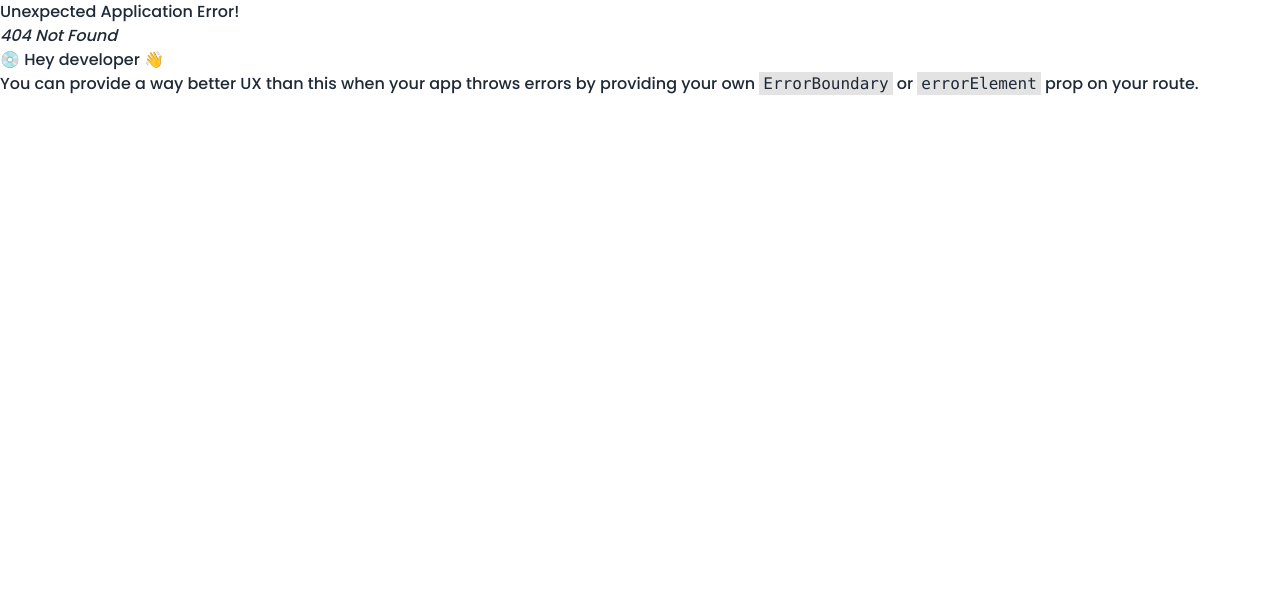
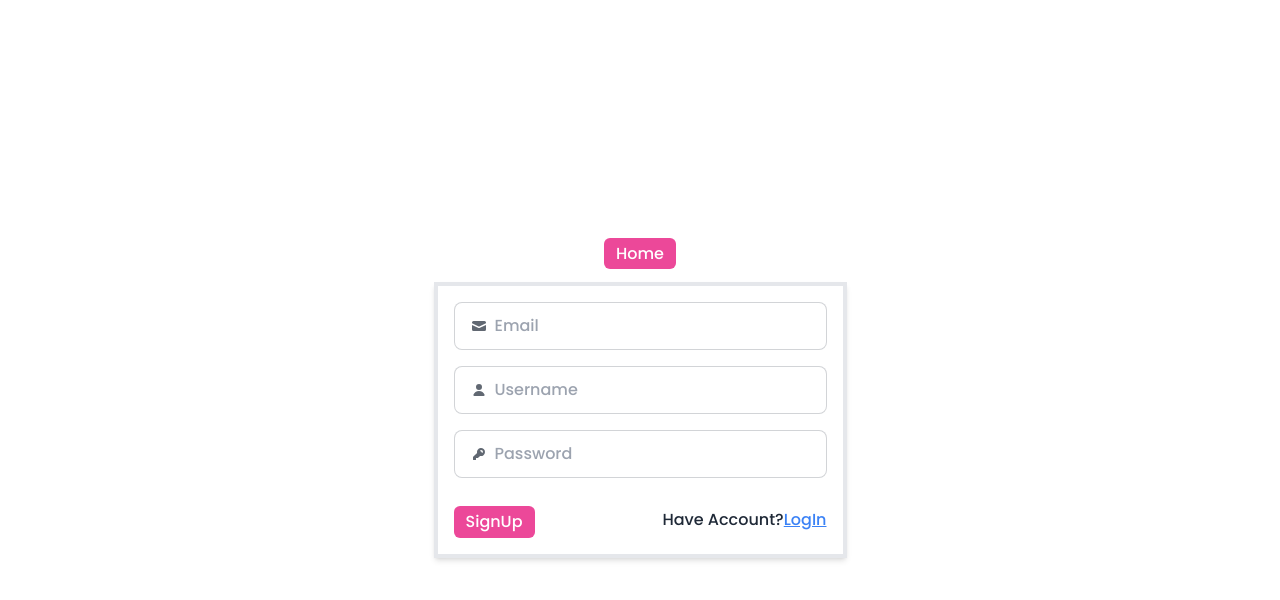
Before and after one commit to Ketan-Chaudhary/BookStore, a React app in the folder Frontend/bookstore/: page /signup in a window 1280 px wide. Before the commit this address had no page. Shown: the top 600 px of the page. Built offline with nearby package versions, Linux system fonts and the light colour scheme; the HTML template or start-up script is replaced by a standard one.

Commit message:
SignUp & Login Page

```diff
--- a/Frontend/bookstore/src/App.jsx
+++ b/Frontend/bookstore/src/App.jsx
@@ -2,6 +2,7 @@ import React from 'react'
 import Home from './Pages/Home'
 import { createBrowserRouter, RouterProvider } from "react-router-dom";
 import Courses from './Pages/Courses'
+import Signup from './Components/Login/Signup';
 
 
 const router = createBrowserRouter([
@@ -12,6 +13,10 @@ const router = createBrowserRouter([
   {
     path: "/course",
     element: <Courses />,
+  },
+  {
+    path: "/signup",
+    element: <Signup />,
   },
 ]);
 
--- a/Frontend/bookstore/src/Components/Banner/Banner.jsx
+++ b/Frontend/bookstore/src/Components/Banner/Banner.jsx
@@ -30,7 +30,7 @@ const Banner = () => {
             </label>
 
           </div>
-            <button className="btn btn-secondary mt-6">Secondary</button>
+            <button className="btn btn-secondary mt-6">Get Started</button>
         </div>
         <div className="right-banner w-full order-1">
         <img src="./books-banner.png" className="w-82 h-92"  alt="" />
--- /dev/null
+++ b/Frontend/bookstore/src/Components/Login/Login.jsx
@@ -0,0 +1,68 @@
+import React from "react";
+import { Link } from "react-router-dom";
+
+const Login = () => {
+  return (
+    <div>
+      <dialog id="my_modal_3" className="modal">
+        <div className="modal-box">
+          <form method="dialog">
+            <button className="btn btn-sm btn-circle btn-ghost absolute right-2 top-2">
+              ✕
+            </button>
+          </form>
+          <h3 className="font-bold text-lg">Login</h3>
+          <div className="mt-4">
+            <label className="input input-bordered flex items-center gap-2">
+              <svg
+                xmlns="http://www.w3.org/2000/svg"
+                viewBox="0 0 16 16"
+                fill="currentColor"
+                className="w-4 h-4 opacity-70"
+              >
+                <path d="M2.5 3A1.5 1.5 0 0 0 1 4.5v.793c.026.009.051.02.076.032L7.674 8.51c.206.1.446.1.652 0l6.598-3.185A.755.755 0 0 1 15 5.293V4.5A1.5 1.5 0 0 0 13.5 3h-11Z" />
+                <path d="M15 6.954 8.978 9.86a2.25 2.25 0 0 1-1.956 0L1 6.954V11.5A1.5 1.5 0 0 0 2.5 13h11a1.5 1.5 0 0 0 1.5-1.5V6.954Z" />
+              </svg>
+              <input type="text" className="grow" placeholder="Email" />
+            </label>
+          </div>
+          <div className="mt-4">
+            <label className="input input-bordered flex items-center gap-2">
+              <svg
+                xmlns="http://www.w3.org/2000/svg"
+                viewBox="0 0 16 16"
+                fill="currentColor"
+                className="w-4 h-4 opacity-70"
+              >
+                <path
+                  fillRule="evenodd"
+                  d="M14 6a4 4 0 0 1-4.899 3.899l-1.955 1.955a.5.5 0 0 1-.353.146H5v1.5a.5.5 0 0 1-.5.5h-2a.5.5 0 0 1-.5-.5v-2.293a.5.5 0 0 1 .146-.353l3.955-3.955A4 4 0 1 1 14 6Zm-4-2a.75.75 0 0 0 0 1.5.5.5 0 0 1 .5.5.75.75 0 0 0 1.5 0 2 2 0 0 0-2-2Z"
+                  clipRule="evenodd"
+                />
+              </svg>
+              <input
+                type="password"
+                className="grow"
+                placeholder="Enter your Password"
+              />
+            </label>
+          </div>
+          <div className="flex justify-around mt-10">
+            <Link to="/" className="bg-pink-500 text-white rounded-md px-3 py-1 hover:bg-pink-600 duration-200">
+              Login
+            </Link>
+            <p>
+              Not Registered?{" "}
+              <span className="text-blue-500 cursor-pointer underline underline-offset-5">
+                {" "}
+                <a href="/signup">SignUp</a>{" "}
+              </span>{" "}
+            </p>
+          </div>
+        </div>
+      </dialog>
+    </div>
+  );
+};
+
+export default Login;
--- /dev/null
+++ b/Frontend/bookstore/src/Components/Login/Signup.jsx
@@ -0,0 +1,83 @@
+import React from "react";
+import { Link } from "react-router-dom";
+import Login from "./Login";
+
+const Signup = () => {
+  return (
+    <section className=" flex h-screen items-center justify-center flex-col gap-4 ">
+        <div >
+            <Link to="/" className="bg-pink-500 text-white rounded-md mt-3 px-3 py-1 hover:bg-pink-600 duration-200">
+            Home
+            </Link>
+        </div>
+      <div className="flex flex-col gap-4 border-[4px] p-4 shadow-md">
+
+        <div>
+                  <label className="input input-bordered flex items-center gap-2">
+            <svg
+              xmlns="http://www.w3.org/2000/svg"
+              viewBox="0 0 16 16"
+              fill="currentColor"
+              className="w-4 h-4 opacity-70"
+            >
+              <path d="M2.5 3A1.5 1.5 0 0 0 1 4.5v.793c.026.009.051.02.076.032L7.674 8.51c.206.1.446.1.652 0l6.598-3.185A.755.755 0 0 1 15 5.293V4.5A1.5 1.5 0 0 0 13.5 3h-11Z" />
+              <path d="M15 6.954 8.978 9.86a2.25 2.25 0 0 1-1.956 0L1 6.954V11.5A1.5 1.5 0 0 0 2.5 13h11a1.5 1.5 0 0 0 1.5-1.5V6.954Z" />
+            </svg>
+            <input type="text" className="grow" placeholder="Email" />
+          </label>
+        </div>
+        <div>
+          <label className="input input-bordered flex items-center gap-2">
+            <svg
+              xmlns="http://www.w3.org/2000/svg"
+              viewBox="0 0 16 16"
+              fill="currentColor"
+              className="w-4 h-4 opacity-70"
+            >
+              <path d="M8 8a3 3 0 1 0 0-6 3 3 0 0 0 0 6ZM12.735 14c.618 0 1.093-.561.872-1.139a6.002 6.002 0 0 0-11.215 0c-.22.578.254 1.139.872 1.139h9.47Z" />
+            </svg>
+            <input type="text" className="grow" placeholder="Username" />
+          </label>
+        </div>
+        <div>
+          <label className="input input-bordered flex items-center gap-2">
+            <svg
+              xmlns="http://www.w3.org/2000/svg"
+              viewBox="0 0 16 16"
+              fill="currentColor"
+              className="w-4 h-4 opacity-70"
+            >
+              <path
+                fillRule="evenodd"
+                d="M14 6a4 4 0 0 1-4.899 3.899l-1.955 1.955a.5.5 0 0 1-.353.146H5v1.5a.5.5 0 0 1-.5.5h-2a.5.5 0 0 1-.5-.5v-2.293a.5.5 0 0 1 .146-.353l3.955-3.955A4 4 0 1 1 14 6Zm-4-2a.75.75 0 0 0 0 1.5.5.5 0 0 1 .5.5.75.75 0 0 0 1.5 0 2 2 0 0 0-2-2Z"
+                clipRule="evenodd"
+              />
+            </svg>
+            <input type="password" className="grow" placeholder="Password" />
+          </label>
+        </div>
+        <div className="flex justify-between items-center gap-12 ">
+          <Link
+            to="/"
+            className="bg-pink-500 text-white rounded-md mt-3 px-3 py-1 hover:bg-pink-600 duration-200"
+          >
+            SignUp
+          </Link>
+
+          <p className="mt-2">
+            Have Account?
+            <button
+              className="text-blue-500 cursor-pointer underline"
+              onClick={() => document.getElementById("my_modal_3").showModal()}
+            >
+              LogIn
+            </button>
+              <Login />
+          </p>
+        </div>
+      </div>
+    </section>
+  );
+};
+
+export default Signup;
--- a/Frontend/bookstore/src/Components/Navbar/Navbar.jsx
+++ b/Frontend/bookstore/src/Components/Navbar/Navbar.jsx
@@ -1,5 +1,6 @@
 import React, { useEffect, useState } from "react";
 import { Link, useLocation } from "react-router-dom";
+import Login from "../Login/Login";
 
 const Navbar = () => {
   const [sticky, setSticky] = useState(false);
@@ -139,9 +140,12 @@ const Navbar = () => {
             </label>
           </div>
           <div className="">
-            <a className="bg-black text-white py-2 px-3 rounded-md hover:bg-slate-800 duration-300 cursor-pointer">
+            <a className="bg-black text-white py-2 px-3 rounded-md hover:bg-slate-800 duration-300 cursor-pointer"
+            onClick={()=>document.getElementById("my_modal_3").showModal()}
+            >
               Login
             </a>
+            <Login/>
           </div>
         </div>
       </div>
```
